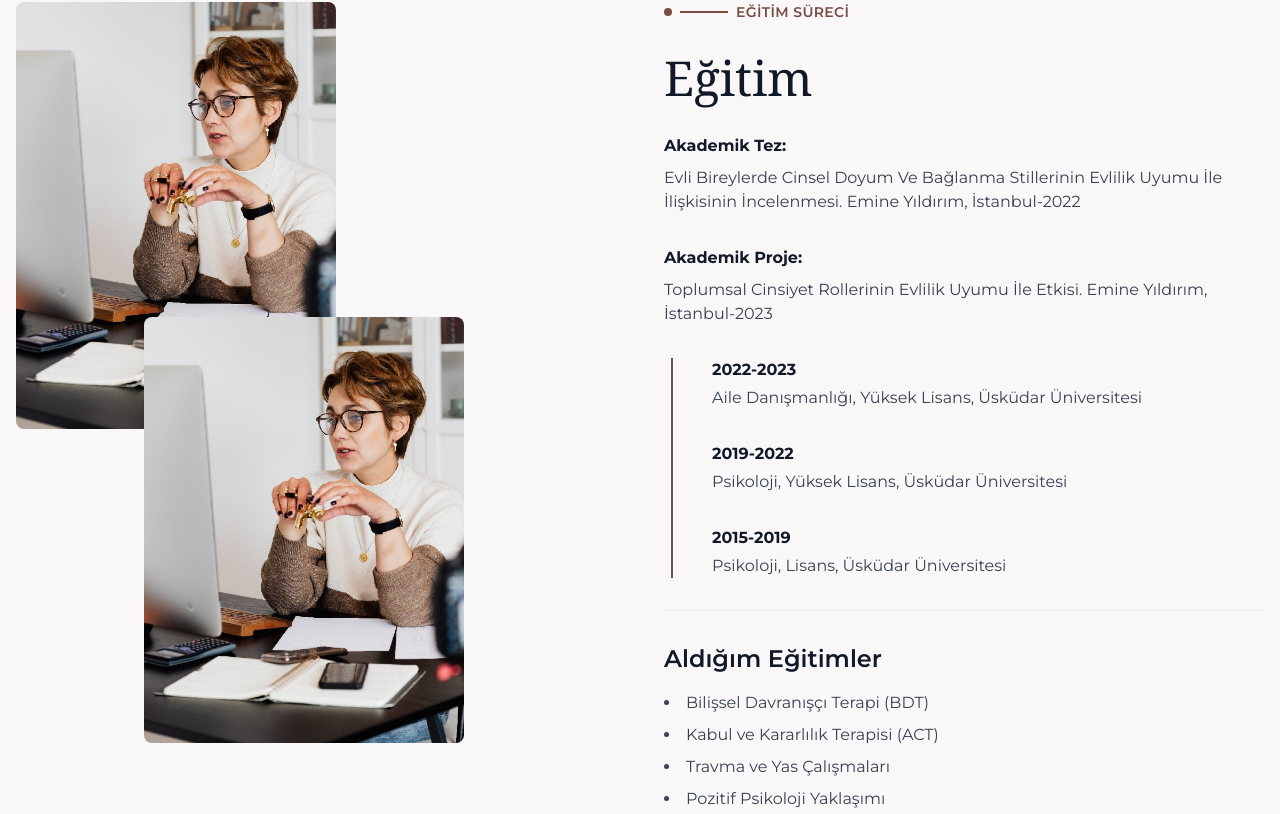
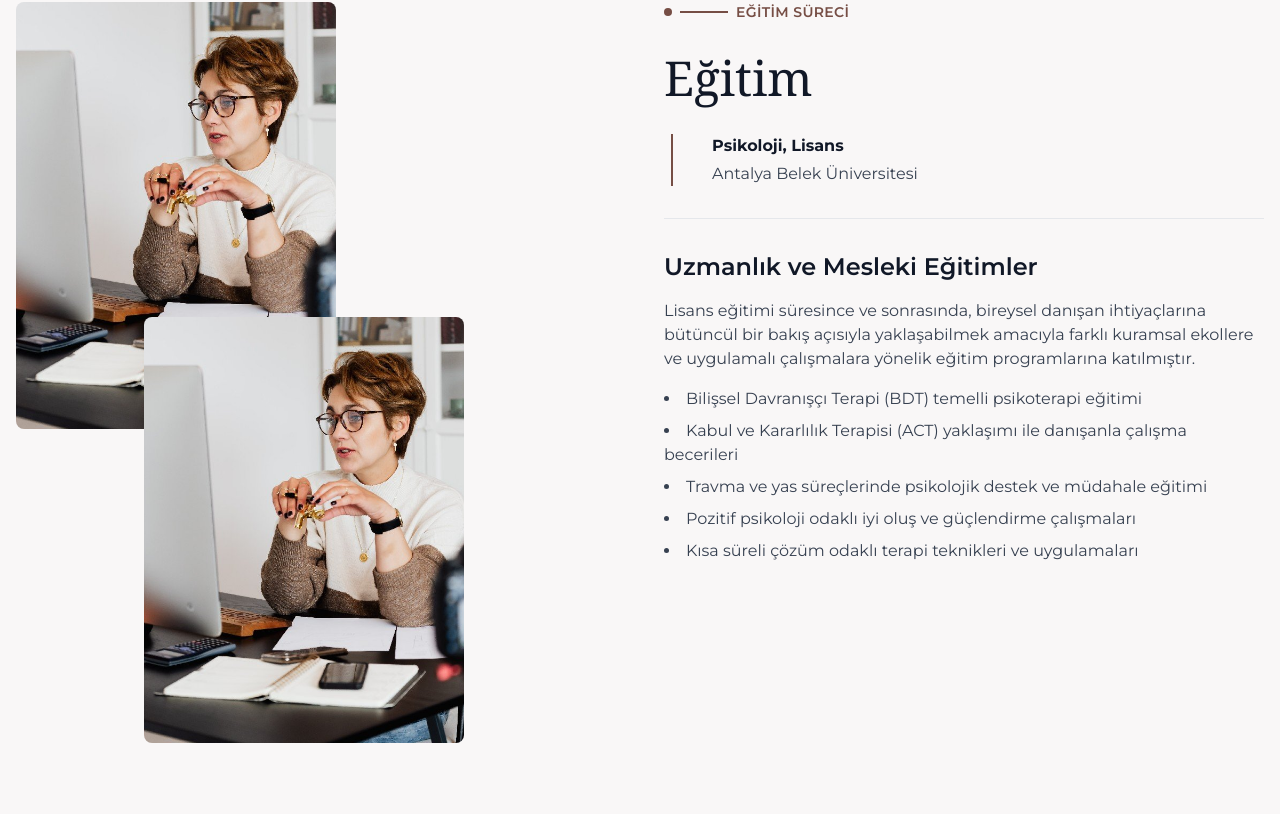
Before and after one commit to burakcankrpnr/emine-yildirim, a Next.js app: page /hakkimda in a window 1280 px wide. Shown: the part 1926-2740 px from the top of the page. Built offline with nearby package versions, Linux system fonts and the light colour scheme; no server answers.

Commit message:
Remove deployment guide and outdated dynamic rendering configurations from various components, while retaining the existing docker-compose setup for persistent volumes.

```diff
--- a/app/admin/blog/page.tsx
+++ b/app/admin/blog/page.tsx
@@ -3,10 +3,6 @@ import { cookies } from 'next/headers'
 import { prisma } from '@/lib/prisma'
 import Link from 'next/link'
 import BlogList from './BlogList'
-
-// Admin panelinde her zaman güncel veri göster
-export const dynamic = 'force-dynamic'
-export const revalidate = 0
 
 async function checkAuth() {
   const cookieStore = await cookies()
--- a/app/admin/messages/page.tsx
+++ b/app/admin/messages/page.tsx
@@ -4,10 +4,6 @@ import { prisma } from '@/lib/prisma'
 import Link from 'next/link'
 import MessagesList from './MessagesList'
 import { FaInfoCircle } from 'react-icons/fa'
-
-// Admin panelinde her zaman güncel veri göster
-export const dynamic = 'force-dynamic'
-export const revalidate = 0
 
 async function checkAuth() {
   const cookieStore = await cookies()
--- a/app/admin/reels/page.tsx
+++ b/app/admin/reels/page.tsx
@@ -2,10 +2,6 @@ import { redirect } from 'next/navigation'
 import { cookies } from 'next/headers'
 import { prisma } from '@/lib/prisma'
 import Link from 'next/link'
-
-// Admin panelinde her zaman güncel veri göster
-export const dynamic = 'force-dynamic'
-export const revalidate = 0
 
 async function checkAuth() {
   const cookieStore = await cookies()
--- a/app/admin/testimonials/page.tsx
+++ b/app/admin/testimonials/page.tsx
@@ -3,10 +3,6 @@ import { cookies } from 'next/headers'
 import { prisma } from '@/lib/prisma'
 import Link from 'next/link'
 import TestimonialsList from './TestimonialsList'
-
-// Admin panelinde her zaman güncel veri göster
-export const dynamic = 'force-dynamic'
-export const revalidate = 0
 
 async function checkAuth() {
   const cookieStore = await cookies()
--- a/components/BlogSection.tsx
+++ b/components/BlogSection.tsx
@@ -2,10 +2,6 @@ import { prisma } from '@/lib/prisma'
 import Link from 'next/link'
 import Image from 'next/image'
 import BlogSlider from './BlogSlider'
-
-// Next.js cache'ini devre dışı bırak - her requestte yeni veri çek
-export const dynamic = 'force-dynamic'
-export const revalidate = 0
 
 // Okuma süresini hesaplayan fonksiyon (ortalama 200 kelime/dakika)
 function calculateReadTime(content: string): string {
--- a/components/EducationTimeline.tsx
+++ b/components/EducationTimeline.tsx
@@ -45,82 +45,39 @@ export default function EducationTimeline() {
                 Eğitim
               </h2>
 
-              {/* Akademik Tez */}
-              <div className="space-y-2">
-                <p className="text-sm md:text-base font-bold text-gray-900">
-                  Akademik Tez:
-                </p>
-                <p className="text-sm md:text-base text-gray-700 leading-relaxed">
-                  Evli Bireylerde Cinsel Doyum Ve Bağlanma Stillerinin Evlilik Uyumu İle İlişkisinin İncelenmesi. Emine Yıldırım, İstanbul-2022
-                </p>
-              </div>
-
-              {/* Akademik Proje */}
-              <div className="space-y-2">
-                <p className="text-sm md:text-base font-bold text-gray-900">
-                  Akademik Proje:
-                </p>
-                <p className="text-sm md:text-base text-gray-700 leading-relaxed">
-                  Toplumsal Cinsiyet Rollerinin Evlilik Uyumu İle Etkisi. Emine Yıldırım, İstanbul-2023
-                </p>
-              </div>
-
-              {/* Eğitim Timeline */}
+              {/* Antalya Belek Üniversitesi - Lisans Eğitimi */}
               <div className="relative pl-8">
-                {/* Timeline Çizgisi - Merkez noktası 8px (left-2) */}
+                {/* Timeline Çizgisi */}
                 <div className="absolute left-2 top-0 bottom-0 w-0.5 bg-[#764e45] -translate-x-1/2"></div>
 
-                {/* Timeline Öğeleri */}
                 <div className="space-y-6 md:space-y-8">
-                  {/* 2022-2023 */}
                   <div className="relative">
                     <div className="pl-4">
                       <p className="text-sm md:text-base font-bold text-gray-900 mb-1">
-                        2022-2023
+                        Psikoloji, Lisans
                       </p>
                       <p className="text-sm md:text-base text-gray-700">
-                        Aile Danışmanlığı, Yüksek Lisans, Üsküdar Üniversitesi
-                      </p>
-                    </div>
-                  </div>
-
-                  {/* 2019-2022 */}
-                  <div className="relative">
-                    <div className="pl-4">
-                      <p className="text-sm md:text-base font-bold text-gray-900 mb-1">
-                        2019-2022
-                      </p>
-                      <p className="text-sm md:text-base text-gray-700">
-                        Psikoloji, Yüksek Lisans, Üsküdar Üniversitesi
-                      </p>
-                    </div>
-                  </div>
-
-                  {/* 2015-2019 */}
-                  <div className="relative">
-                    <div className="pl-4">
-                      <p className="text-sm md:text-base font-bold text-gray-900 mb-1">
-                        2015-2019
-                      </p>
-                      <p className="text-sm md:text-base text-gray-700">
-                        Psikoloji, Lisans, Üsküdar Üniversitesi
+                        Antalya Belek Üniversitesi
                       </p>
                     </div>
                   </div>
                 </div>
               </div>
 
-              {/* Aldığım Eğitimler */}
+              {/* Profesyonel Eğitimler */}
               <div className="pt-8 border-t border-gray-200 mt-4">
                 <h3 className="text-xl md:text-2xl font-semibold text-gray-900 mb-4">
-                  Aldığım Eğitimler
+                  Uzmanlık ve Mesleki Eğitimler
                 </h3>
+                <p className="text-sm md:text-base text-gray-700 mb-4">
+                  Lisans eğitimi süresince ve sonrasında, bireysel danışan ihtiyaçlarına bütüncül bir bakış açısıyla yaklaşabilmek amacıyla farklı kuramsal ekollere ve uygulamalı çalışmalara yönelik eğitim programlarına katılmıştır.
+                </p>
                 <ul className="space-y-2 text-sm md:text-base text-gray-700 list-disc list-inside">
-                  <li>Bilişsel Davranışçı Terapi (BDT)</li>
-                  <li>Kabul ve Kararlılık Terapisi (ACT)</li>
-                  <li>Travma ve Yas Çalışmaları</li>
-                  <li>Pozitif Psikoloji Yaklaşımı</li>
-                  <li>Kısa Süreli Çözüm Odaklı Terapi</li>
+                  <li>Bilişsel Davranışçı Terapi (BDT) temelli psikoterapi eğitimi</li>
+                  <li>Kabul ve Kararlılık Terapisi (ACT) yaklaşımı ile danışanla çalışma becerileri</li>
+                  <li>Travma ve yas süreçlerinde psikolojik destek ve müdahale eğitimi</li>
+                  <li>Pozitif psikoloji odaklı iyi oluş ve güçlendirme çalışmaları</li>
+                  <li>Kısa süreli çözüm odaklı terapi teknikleri ve uygulamaları</li>
                 </ul>
               </div>
             </div>
--- a/components/InstagramReelsServer.tsx
+++ b/components/InstagramReelsServer.tsx
@@ -1,9 +1,5 @@
 import { prisma } from '@/lib/prisma'
 import InstagramReels from './InstagramReels'
-
-// Next.js cache'ini devre dışı bırak - her requestte yeni veri çek
-export const dynamic = 'force-dynamic'
-export const revalidate = 0
 
 export default async function InstagramReelsServer() {
   const reels = await prisma.instagramReel.findMany({
--- a/components/Testimonials.tsx
+++ b/components/Testimonials.tsx
@@ -1,10 +1,6 @@
 import { prisma } from '@/lib/prisma'
 import TestimonialForm from './TestimonialForm'
 import TestimonialsClient from './TestimonialsClient'
-
-// Next.js cache'ini devre dışı bırak - her requestte yeni veri çek
-export const dynamic = 'force-dynamic'
-export const revalidate = 0
 
 export default async function Testimonials() {
   // Veritabanından onaylanmış yorumları çek
--- a/docker-compose.yml
+++ b/docker-compose.yml
@@ -13,8 +13,3 @@ services:
     restart: always
     ports:
       - "5006:3000"
-    volumes:
-      # Veritabanını kalıcı hale getir (container restart edilince kaybetme)
-      - ./prisma:/app/prisma
-      # Public uploads klasörünü de kalıcı tut
-      - ./public/uploads:/app/public/uploads
```
Also changed, not shown: 1 other file (tests, documents, lock files or other folders).
